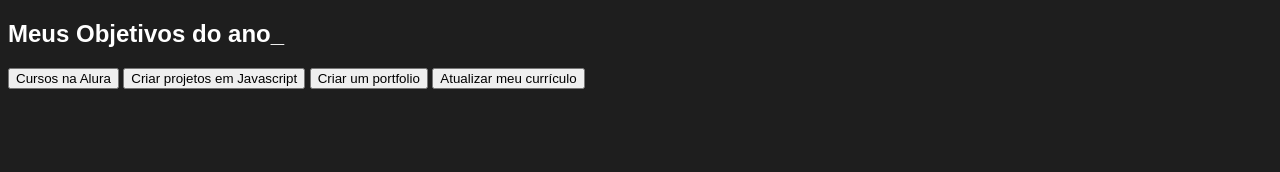
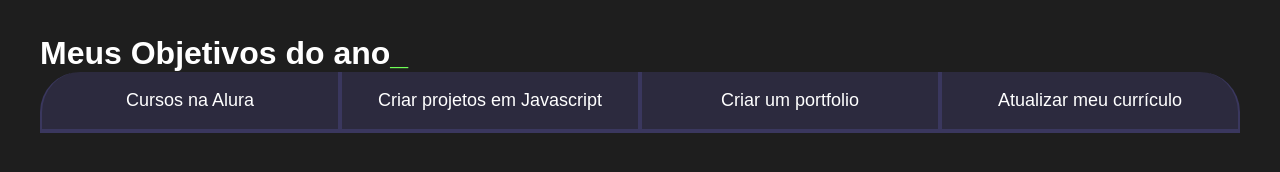
Before and after one commit to ritaeduarda/projeto-de-vida, a plain HTML site: page index.html in a window 1280 px wide. Drawn offline with Linux system fonts and the light colour scheme.

Commit message:
Add files via upload

```diff
--- a/index.html
+++ b/index.html
@@ -10,11 +10,14 @@
 <body>
 
 </body>
+
+<script src="main.js"></script>
+
 </html>
 <section class="conteudo-principal">
-    <h2 class="titulo-principal">Meus Objetivos do ano_</h2>
+    <h2 class="titulo-principal">Meus Objetivos do ano<span>_
 <div class="botoes">
-    <button class="botao">Cursos na Alura</button>
+    <button class="botao ativo">Cursos na Alura</button>
     <button class="botao">Criar projetos em Javascript</button>
     <button class="botao">Criar um portfolio</button>
     <button class="botao">Atualizar meu currículo</button>
--- a/style.css
+++ b/style.css
@@ -11,3 +11,62 @@
         color: var(--branco);
         font-family: 'Chakra Petch', sans-serif;
     }
+
+    .conteudo-principal {
+        display: flex;
+        flex-direction: column;
+        justify-content: center;
+        align-items: center;
+        max-width: 1200px;
+        width: 100%;
+        margin: 0 auto;
+    }
+    .titulo-principal {
+        text-align: left;
+        width: 100%;
+        font-size: 32px;
+    }
+    .titulo-principal span {
+        color: var(--verde);
+    }
+    .botao {
+        font-family: "Crakra Petch", sans-serif;
+        background-color: var(--botao-inativo);
+        color: var(--branco);
+        display: flex;
+        justify-content: center;
+        padding: 1em;
+        font-size: 18px;
+        align-items: center;
+        width: 100%;
+        border-bottom: 4px solid var(--botao-ativo);
+        border-left: 2px solid var(--botao-ativo);
+        border-right: 2px solid var(--botao-ativo);
+        border-top: none;
+    }
+        .botoes {
+            display: block;
+        }
+
+        @media screen and (min-width: 768px) {
+            .botoes {
+                display: flex;
+            }
+            .botao:first-child {
+                border-radius: 40px 40px 0 0;
+            }
+
+            @media screen and (min-width: 768px) {
+                .botoes {
+                    display: flex;
+                }
+
+                .botao:first-child {
+                    border-radius: 40px 0 0 0;
+                }
+
+                .botao:last-child {
+                    border-radius: 0 40px 0 0;
+                }
+            }
+        }
```
Also changed, not shown: main.js (added).
